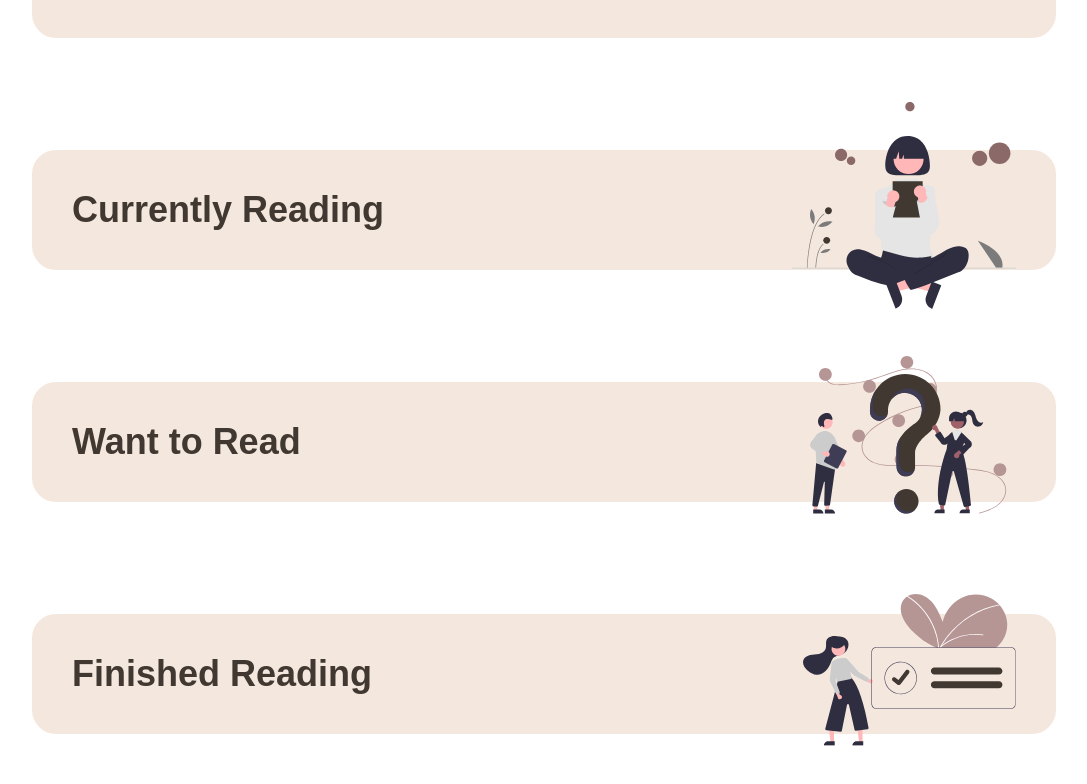
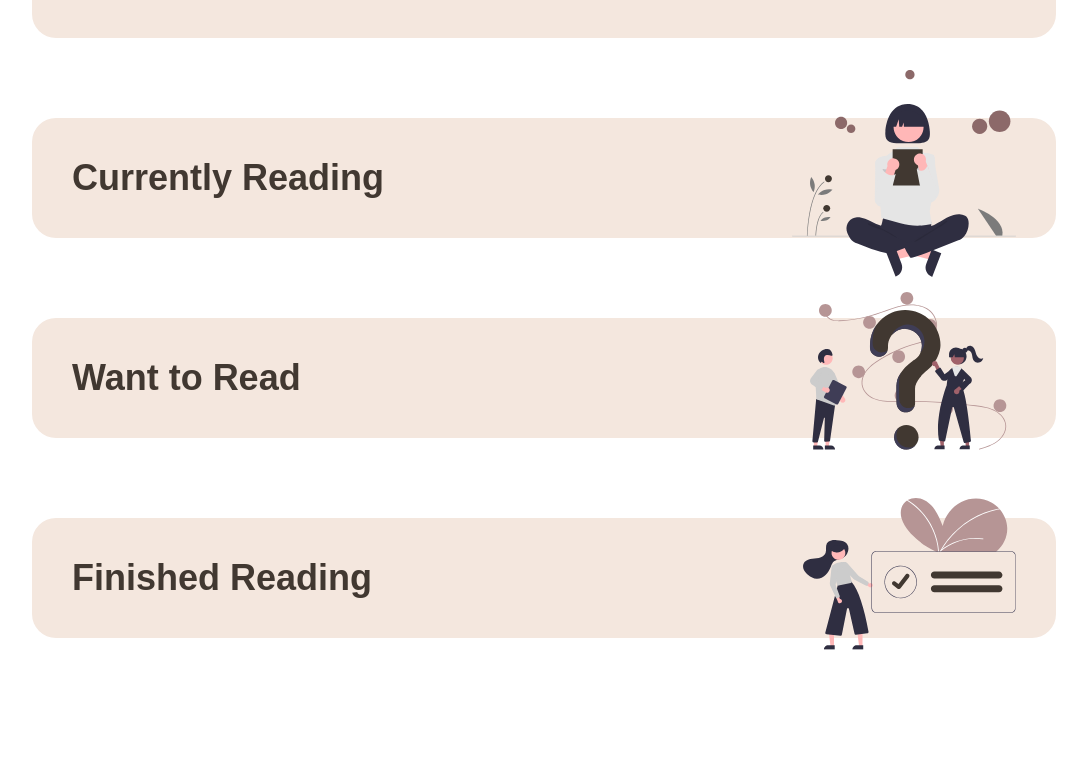
Before and after one commit to omar-labana/read-track, a React (Vite) app: page / in a window 1280 px wide. Shown: the part 378-1162 px from the top of the page, without its empty margins (96-1183 px from the left). After the commit the page ends 1096 px from the top, so only its background shows below. Built offline with nearby package versions, Linux system fonts and the light colour scheme; a web font is replaced by a local one.

Commit message:
Adjust styling for sections

```diff
--- a/src/components/Finished.jsx
+++ b/src/components/Finished.jsx
@@ -2,7 +2,7 @@ import img from "../assets/finished-illustration.svg";
 
 const Finished = () => {
     return (
-        <section className="relative bg-browny max-w-5xl mx-auto h-auto rounded-3xl my-28 p-10 ">
+        <section className="relative bg-browny max-w-5xl mx-auto h-auto rounded-3xl my-20 p-10 ">
           <h2 className="text-browny-dark text-4xl font-bold">Finished Reading</h2>
           <img
             className="absolute w-56 -bottom-3 right-10"
--- a/src/components/Reading.jsx
+++ b/src/components/Reading.jsx
@@ -2,7 +2,7 @@ import img from "../assets/reading-illustration.svg";
 
 const Reading = () => {
   return (
-    <section className="relative bg-browny max-w-5xl mx-auto h-auto rounded-3xl my-28 p-10 ">
+    <section className="relative bg-browny max-w-5xl mx-auto h-auto rounded-3xl my-20 p-10 ">
       <h2 className="text-browny-dark text-4xl font-bold">Currently Reading</h2>
       <img
         className="absolute w-56 -top-12 right-10"
--- a/src/components/Whishlist.jsx
+++ b/src/components/Whishlist.jsx
@@ -2,7 +2,7 @@ import img from "../assets/whishlist-illustration.svg";
 
 const Whishlist = () => {
   return (
-        <section className="relative bg-browny max-w-5xl mx-auto h-auto rounded-3xl my-28 p-10 ">
+    <section className="relative bg-browny max-w-5xl mx-auto h-auto rounded-3xl my-20 p-10">
       <h2 className="text-browny-dark text-4xl font-bold">Want to Read</h2>
       <img
         className="absolute w-56 -bottom-3 right-10"
@@ -11,6 +11,6 @@ const Whishlist = () => {
       />
     </section>
   );
-}
+};
 
-export default Whishlist
+export default Whishlist;
```
Lines whose indentation alone changed are shown as unchanged.
